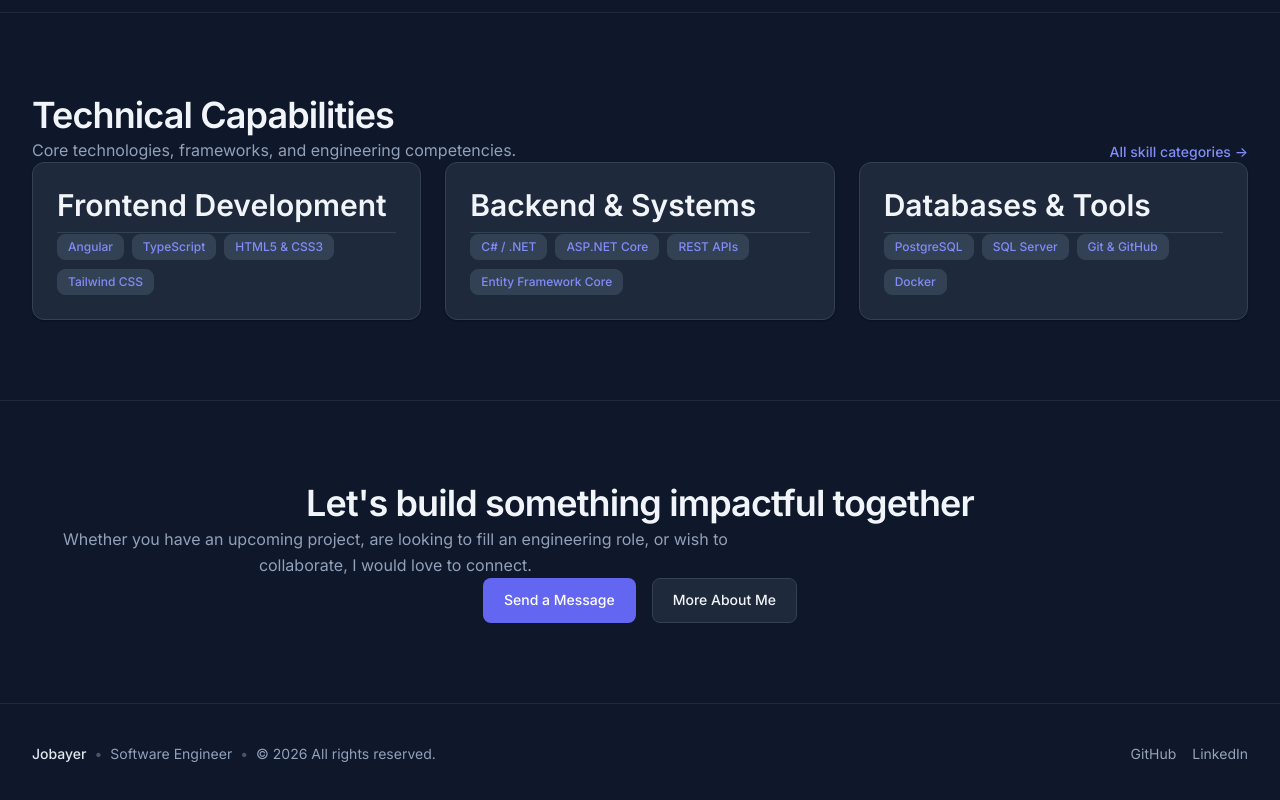
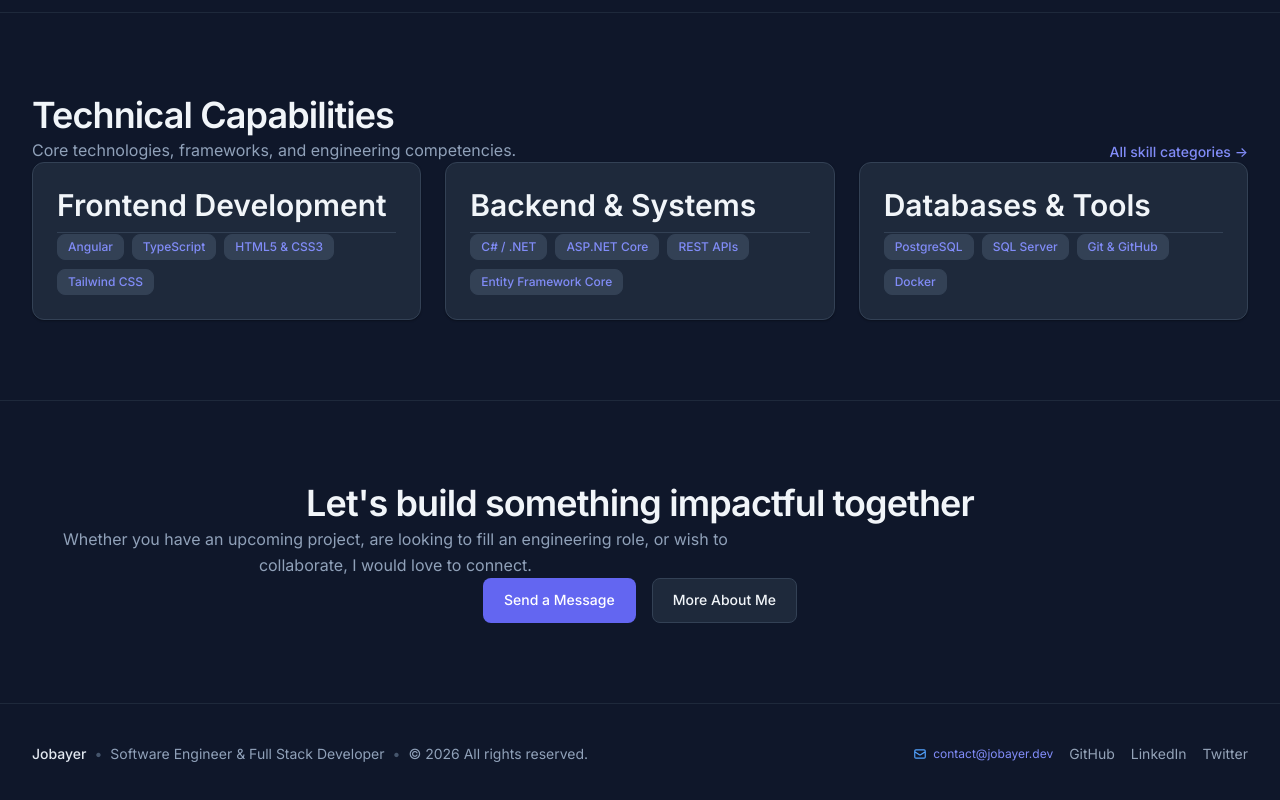
Before and after one commit to jobayer141856/jobayer-portfolio-web, an Angular app: page / in a window 1280 px wide. Shown: the part 1347-2147 px from the top of the page. Built offline with nearby package versions, Linux system fonts and the light colour scheme; no server answers.

Commit message:
feat: add footer component with profile and social links

```diff
--- a/src/app/layout/footer/footer.html
+++ b/src/app/layout/footer/footer.html
@@ -7,16 +7,33 @@
     class="container-custom flex flex-col md:flex-row items-center justify-between gap-6 text-sm text-slate-400"
   >
     <div class="flex flex-col sm:flex-row items-center gap-2 text-center sm:text-left">
-      <span class="font-medium text-slate-200">Jobayer</span>
+      <span class="font-medium text-slate-200">
+        {{ profile()?.displayName || 'Md. Jobayer Hossen' }}
+      </span>
       <span class="hidden sm:inline text-slate-600">•</span>
-      <span>Software Engineer</span>
+      <span>
+        {{ profile()?.headline || 'Software Engineer' }}
+      </span>
       <span class="hidden sm:inline text-slate-600">•</span>
       <p>&copy; {{ currentYear }} All rights reserved.</p>
     </div>
 
+    <div class="flex flex-col sm:flex-row items-center gap-4">
+      @if (profile()?.publicEmail) {
+        <a
+          [href]="'mailto:' + profile()?.publicEmail"
+          class="text-xs text-slate-400 hover:text-blue-400 transition-colors flex items-center gap-1.5"
+        >
+          <svg class="w-3.5 h-3.5 text-blue-400" fill="none" viewBox="0 0 24 24" stroke="currentColor">
+            <path stroke-linecap="round" stroke-linejoin="round" stroke-width="2" d="M3 8l7.89 5.26a2 2 0 002.22 0L21 8M5 19h14a2 2 0 002-2V7a2 2 0 00-2-2H5a2 2 0 00-2 2v10a2 2 0 002 2z" />
+          </svg>
+          <span>{{ profile()?.publicEmail }}</span>
+        </a>
+      }
+
       <nav aria-label="Footer Social Navigation">
         <ul class="flex flex-wrap justify-center items-center gap-4" role="list">
-        @for (social of socialLinks; track social.label) {
+          @for (social of socialLinks(); track social.url) {
             <li>
               <a
                 [href]="social.url"
@@ -32,4 +49,5 @@
         </ul>
       </nav>
     </div>
+  </div>
 </footer>
--- a/src/app/layout/footer/footer.ts
+++ b/src/app/layout/footer/footer.ts
@@ -1,16 +1,40 @@
-import { Component } from '@angular/core';
+import { Component, OnInit, inject, signal, computed } from '@angular/core';
+import { CommonModule } from '@angular/common';
+import { ProfileApiService } from '../../features/home/data-access/profile-api.service';
+import { Profile } from '../../core/models/profile.model';
 
 @Component({
   selector: 'app-site-footer',
-  imports: [],
+  standalone: true,
+  imports: [CommonModule],
   templateUrl: './footer.html',
   styleUrl: './footer.css',
 })
-export class Footer {
+export class Footer implements OnInit {
+  private readonly profileApi = inject(ProfileApiService);
+
   readonly currentYear = new Date().getFullYear();
+  readonly profile = signal<Profile | null>(null);
 
-  readonly socialLinks = [
-    { label: 'GitHub', url: 'https://github.com', icon: 'github' },
-    { label: 'LinkedIn', url: 'https://linkedin.com', icon: 'linkedin' },
-  ] as const;
+  readonly socialLinks = computed(() => {
+    const p = this.profile();
+    if (p && p.socialLinks && p.socialLinks.length > 0) {
+      return p.socialLinks.map((s) => ({
+        label: s.platform || s.label || 'Link',
+        url: s.url,
+        icon: (s.platform || 'link').toLowerCase(),
+      }));
+    }
+    return [
+      { label: 'GitHub', url: 'https://github.com/jobayer141856', icon: 'github' },
+      { label: 'LinkedIn', url: 'https://linkedin.com/in/jobayer-hossen', icon: 'linkedin' },
+    ];
+  });
+
+  ngOnInit(): void {
+    this.profileApi.getProfile().subscribe({
+      next: (data) => this.profile.set(data),
+      error: () => {},
+    });
+  }
 }
```
Lines whose indentation alone changed are shown as unchanged.
